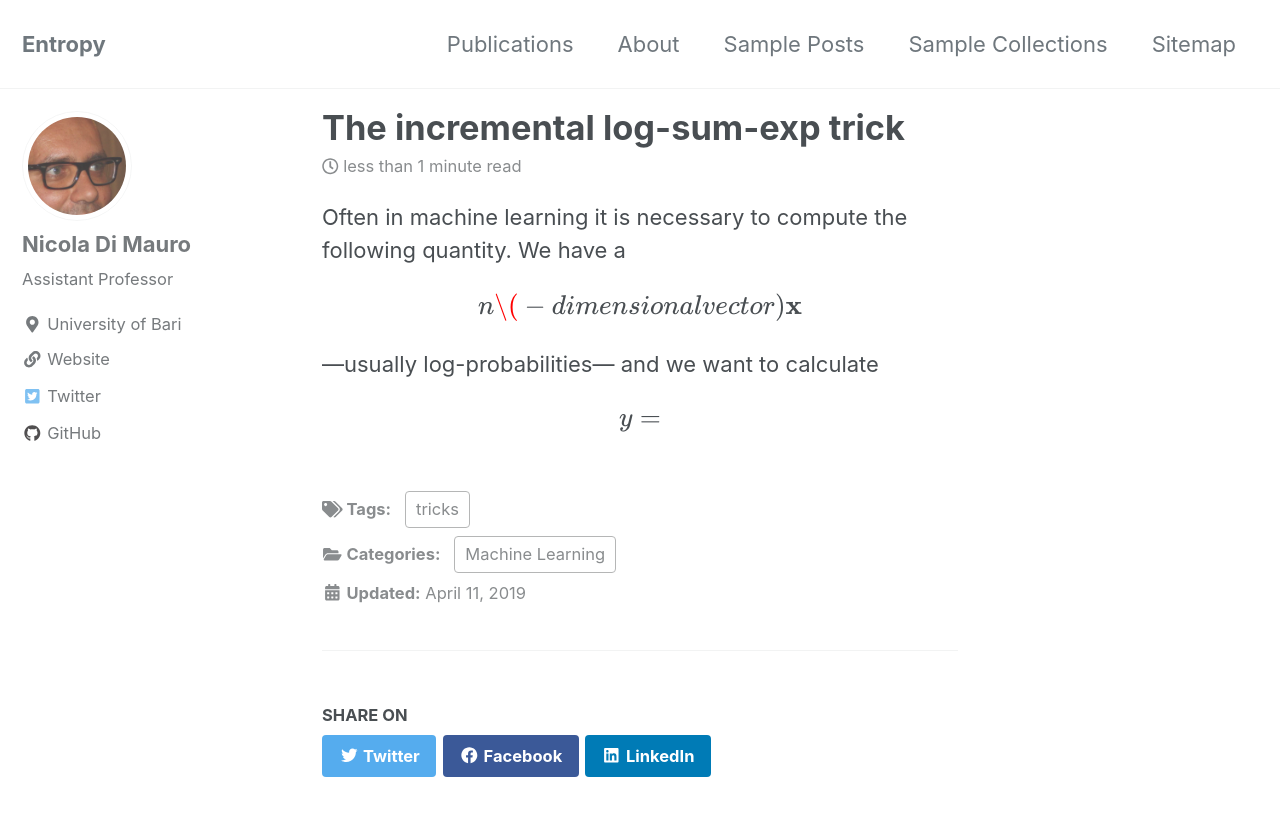
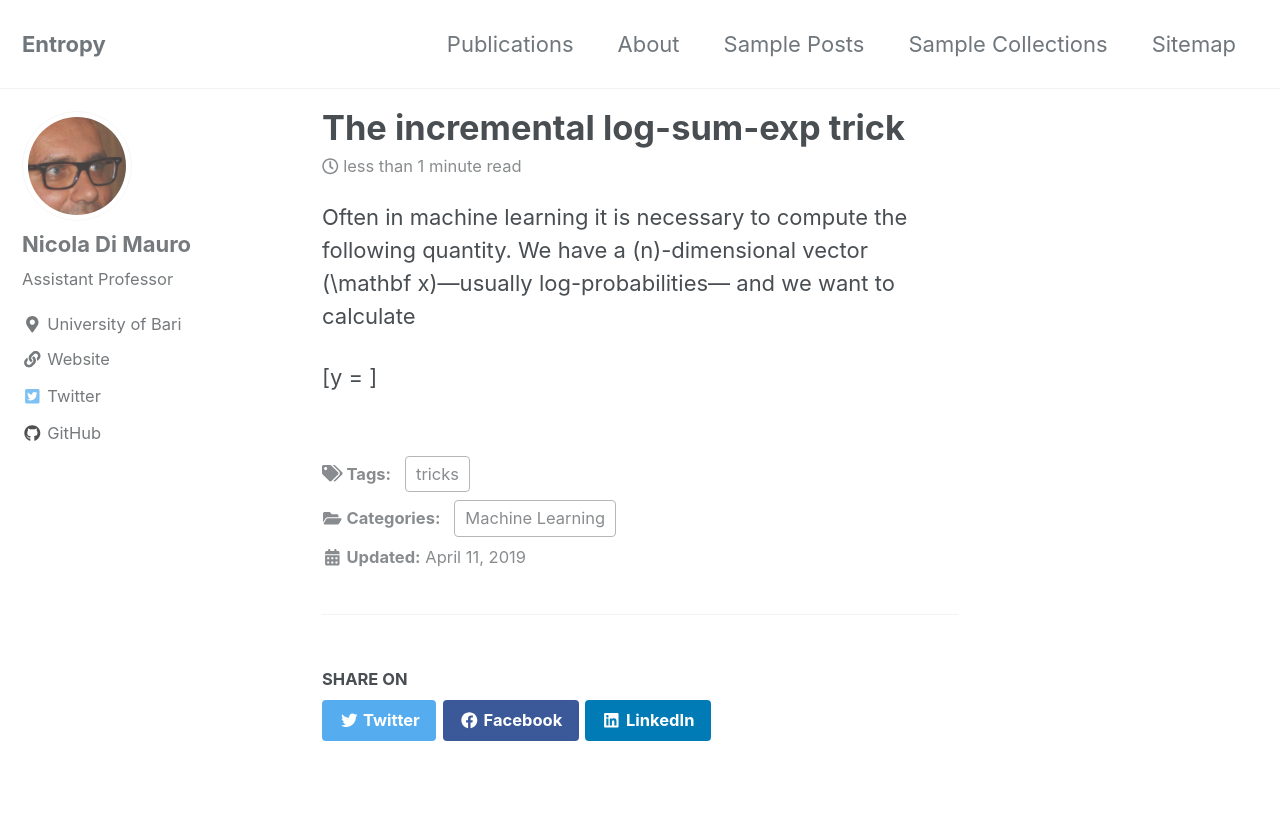
Before and after one commit to nicoladimauro/nicoladimauro.github.io, a Jekyll site: the page built from _posts/2019-04-11-ilse.md, in a window 1280 px wide and 900 px high. Shown: the top 816 px of the window. Built offline with Jekyll 4.4.1, drawn with Linux system fonts in a browser that asks for light colours; cached includes are drawn as plain includes; nearby versions of some CDN libraries; formulas are drawn with MathJax 3.

```diff
--- a/_posts/2019-04-11-ilse.md
+++ b/_posts/2019-04-11-ilse.md
@@ -7,6 +7,6 @@ tags:
   - tricks
 ---
 
-Often in machine learning it is necessary to compute the following quantity. We have a \$$n$$-dimensional vector \$$\mathbf x$$---usually log-probabilities--- and we want to calculate
+Often in machine learning it is necessary to compute the following quantity. We have a \(n\)-dimensional vector \(\mathbf x\)---usually log-probabilities--- and we want to calculate
 
-$$y =$$
+\[y = \]
```
